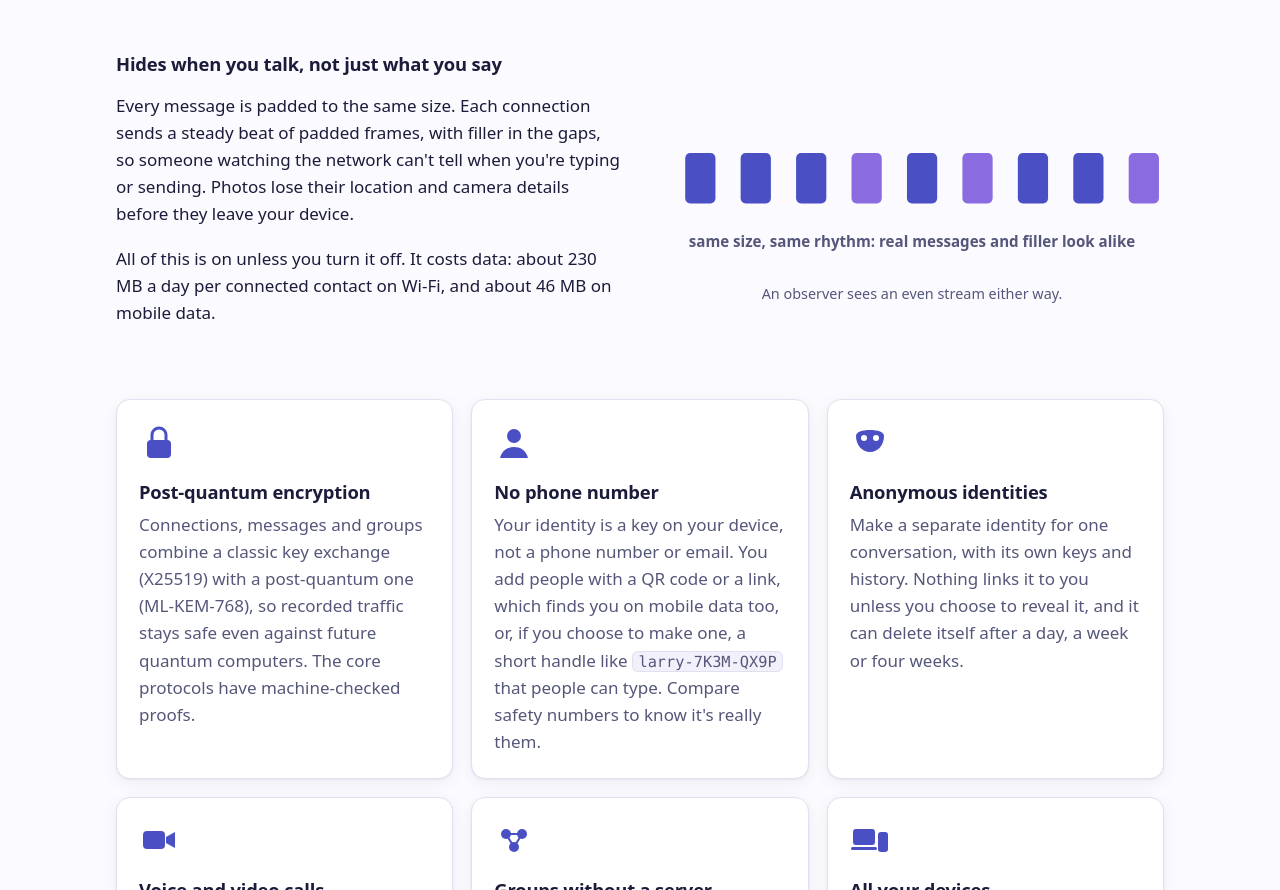
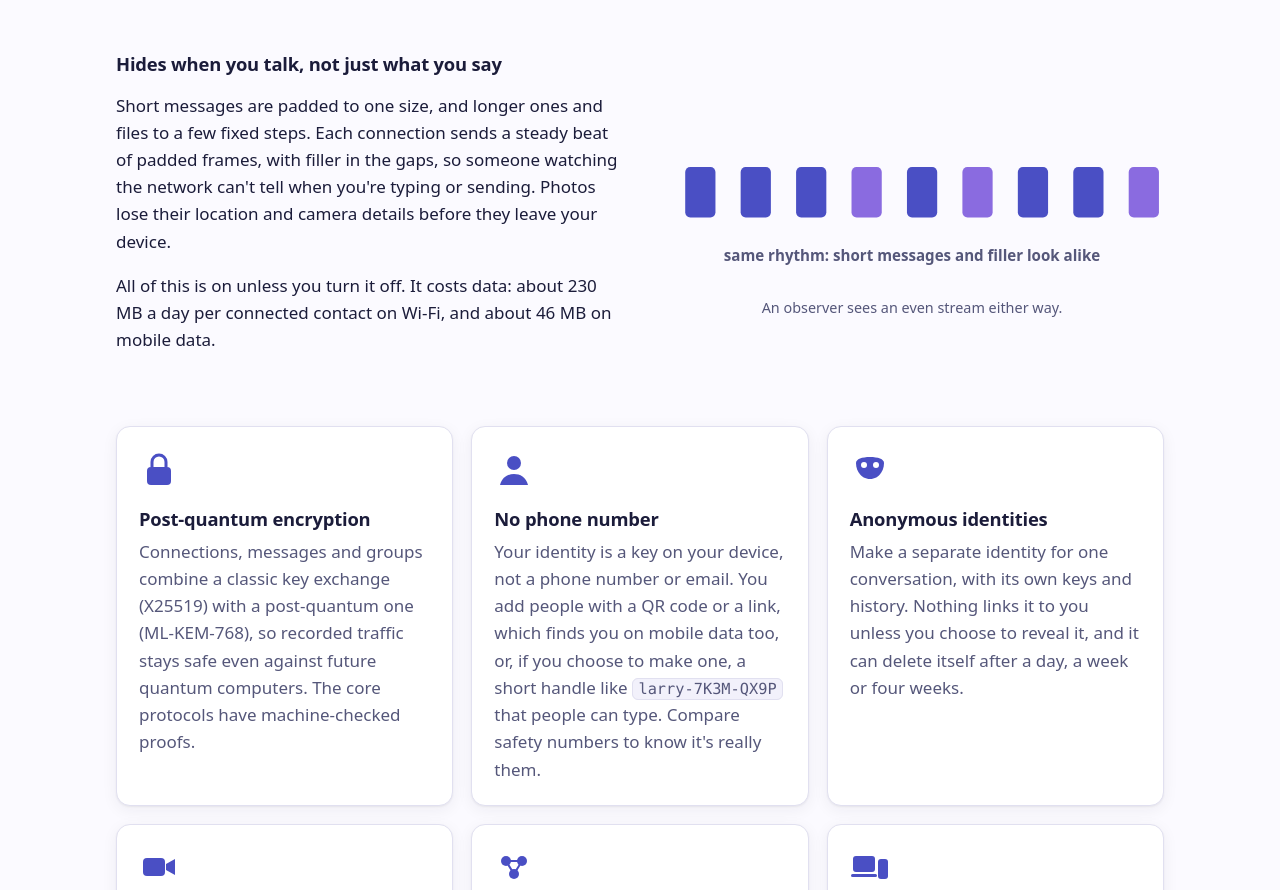
Before and after one commit to larrydewey/threnody, a plain HTML site: page site/index.html in a window 1280 px wide. Shown: the part 1559-2449 px from the top of the page. Drawn offline with Linux system fonts and the light colour scheme.

Commit message:
docs: say what padding hides and what it doesn't
The README and the site said every message is padded to the same size.
Padding follows Appendix C: up to 256 bytes, then powers of two to
64 KiB, then steps of 64 KiB. So short messages match the filler frames
exactly, but a longer message, and every photo, voice message and file,
makes a larger frame, and an observer can tell when one was sent and
roughly how large it was.

The claims now say short messages and filler look alike, and the README's
trade-offs list the size leak. Changing the padding itself would be a
protocol and bandwidth decision, so it is left as specified.

```diff
--- a/site/index.html
+++ b/site/index.html
@@ -133,7 +133,7 @@
     <div class="feature">
       <div>
         <h3>Hides when you talk, not just what you say</h3>
-        <p>Every message is padded to the same size. Each connection sends a steady beat of padded frames, with filler in the gaps, so someone watching the network can't tell when you're typing or sending. Photos lose their location and camera details before they leave your device.</p>
+        <p>Short messages are padded to one size, and longer ones and files to a few fixed steps. Each connection sends a steady beat of padded frames, with filler in the gaps, so someone watching the network can't tell when you're typing or sending. Photos lose their location and camera details before they leave your device.</p>
         <p>All of this is on unless you turn it off. It costs data: about 230 MB a day per connected contact on Wi-Fi, and about 46 MB on mobile data.</p>
       </div>
       <figure aria-hidden="true">
@@ -151,7 +151,7 @@
             <rect x="240" y="50" width="24" height="40" rx="4"/>
             <rect x="372" y="50" width="24" height="40" rx="4"/>
           </g>
-          <text class="art-text" x="200" y="125" text-anchor="middle">same size, same rhythm: real messages and filler look alike</text>
+          <text class="art-text" x="200" y="125" text-anchor="middle">same rhythm: short messages and filler look alike</text>
         </svg>
         <figcaption>An observer sees an even stream either way.</figcaption>
       </figure>
```
Also changed, not shown: site/how-it-works.html (+1 -1 lines), 1 other file.
